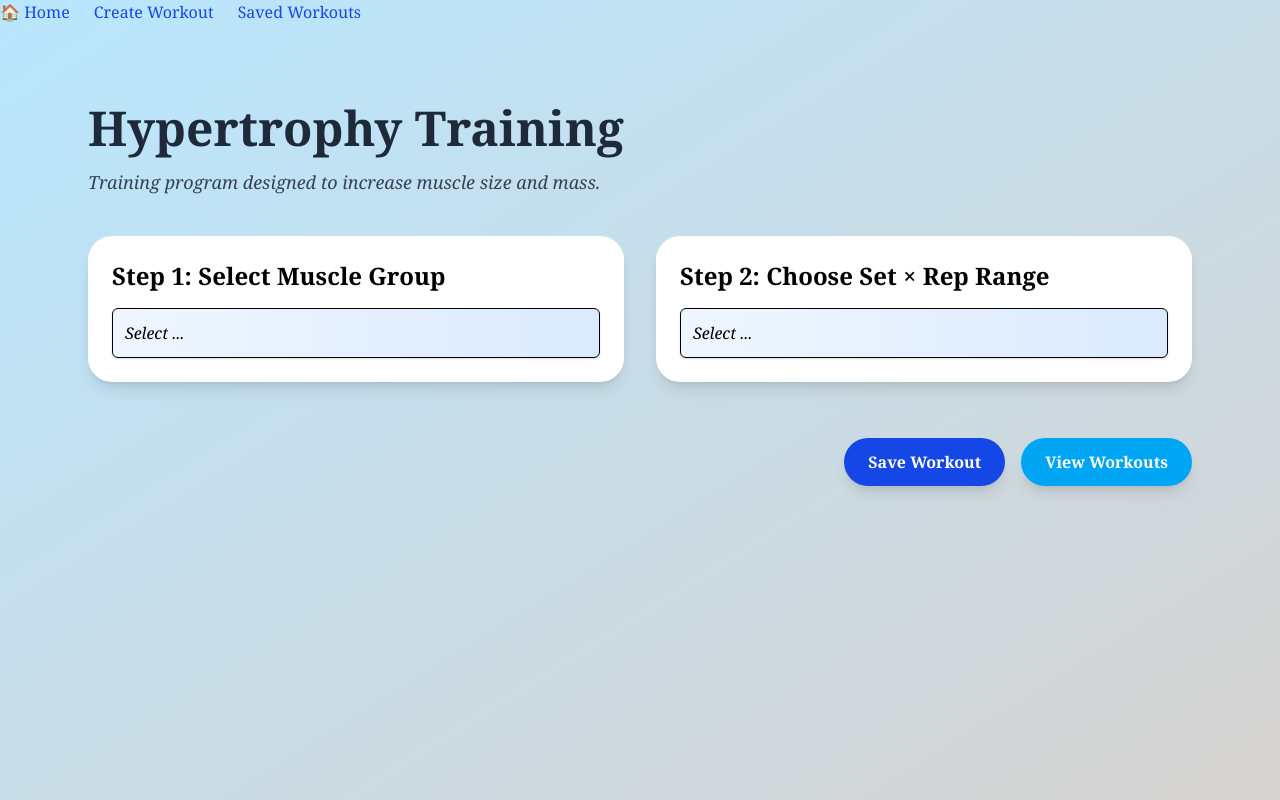
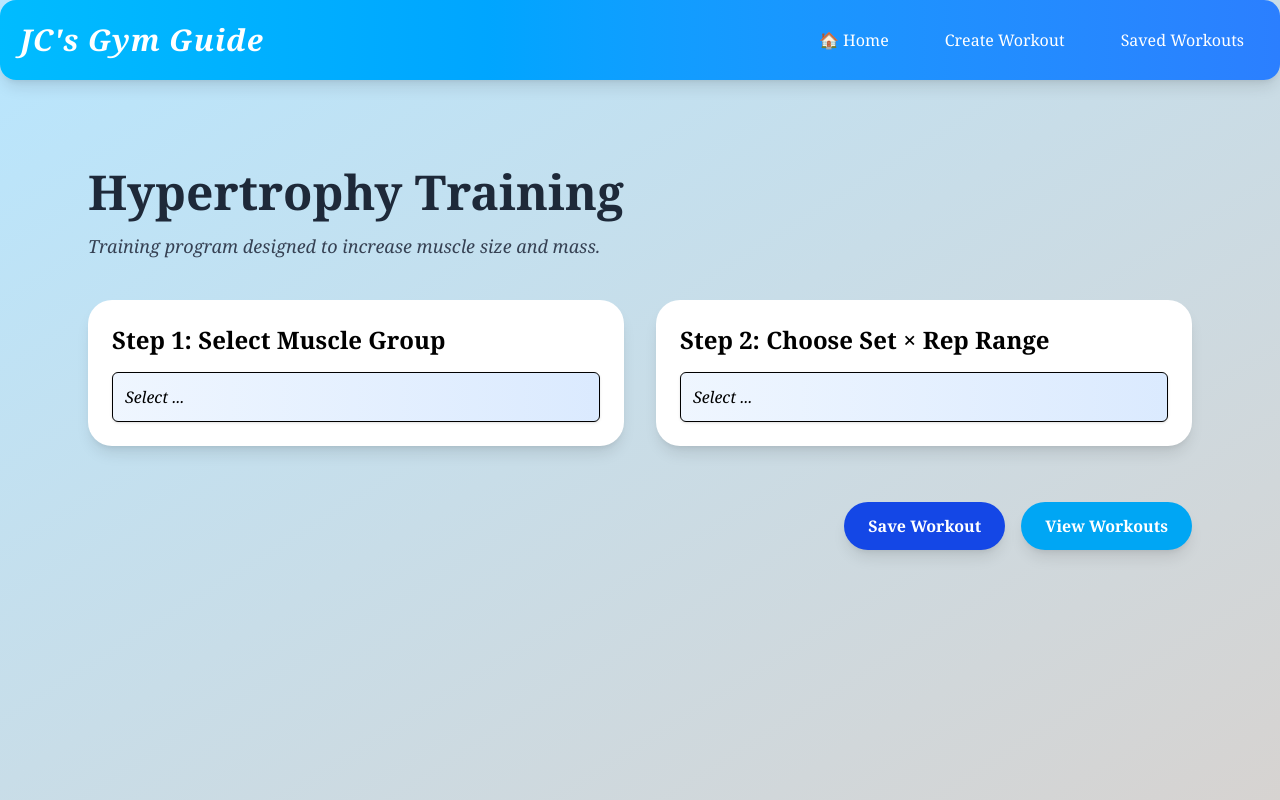
Before and after one commit to jchoi4497/Gym-Guide, a React (Vite) app: page /Hypertrophy in a window 1280 px wide. Built offline with nearby package versions, Linux system fonts and the light colour scheme.

Commit message:
changed styling on nav bar and made mobile friendly toggle

```diff
--- a/src/Navbar.js
+++ b/src/Navbar.js
@@ -1,13 +1,86 @@
+import { useState, useEffect, useRef } from "react";
 import { Link } from "react-router-dom";
 
 function Navbar() {
+  const [isOpen, setIsOpen] = useState(false);
+
+  const toggleMenu = () => setIsOpen(!isOpen);
+
+  const menuRef = useRef();
+
+  useEffect(() => {
+    const handleClickOutside = (event) => {
+      if (menuRef.current && !menuRef.current.contains(event.target)) {
+        setIsOpen(false);
+      }
+    };
+
+    document.addEventListener("mousedown", handleClickOutside);
+    return () => {
+      document.removeEventListener("mousedown", handleClickOutside);
+    };
+  }, []);
+
+  // Desktop Nav Link helper component
+  function NavLink({ to, label }) {
+    return (
+      <Link
+        to={to}
+        className="text-white font-medium hover:bg-white hover:text-blue-600 transition-all px-4 py-2 rounded-lg"
+      >
+        {label}
+      </Link>
+    );
+  }
+
+  // Mobile Nav Link helper component
+  function MobileLink({ to, label, toggleMenu }) {
+    return (
+      <Link
+        to={to}
+        onClick={toggleMenu}
+        className="block text-blue-700 font-semibold hover:bg-blue-50 rounded-lg px-3 py-2 transition"
+      >
+        {label}
+      </Link>
+    );
+  }
+
   return (
-    <div className="flex space-x-6 mb-6">
-      <Link to="/" className="text-blue-700 hover:underline font-medium">🏠 Home</Link>
-      <Link to="/Hypertrophy" className="text-blue-700 hover:underline font-medium">Create Workout</Link>
-      <Link to="/SavedWorkouts" className="text-blue-700 hover:underline font-medium">Saved Workouts</Link>
-    </div>
+    <nav className="flex items-center justify-between p-5 mb-8 rounded-2xl bg-gradient-to-r from-sky-400 to-blue-500 shadow-lg">
+      {/* Brand */}
+      <div className="text-3xl font-bold italic text-white tracking-wide">
+        JC's Gym Guide
+      </div>
+
+      {/* Desktop Nav */}
+      <div className="hidden md:flex space-x-6">
+        <NavLink to="/" label="🏠 Home" />
+        <NavLink to="/Hypertrophy" label="Create Workout" />
+        <NavLink to="/SavedWorkouts" label="Saved Workouts" />
+      </div>
+
+      {/* Mobile Toggle */}
+      <button
+        onClick={toggleMenu}
+        className="text-white text-3xl md:hidden focus:outline-none"
+      >
+        {isOpen ? "✕" : "☰"}
+      </button>
+
+      {/* Mobile Menu */}
+      {isOpen && (
+        <div
+          ref={menuRef}
+          className="absolute top-20 right-4 bg-white rounded-xl shadow-xl p-4 space-y-3 z-20 w-48 md:hidden">
+          <MobileLink to="/" label="🏠 Home" toggleMenu={toggleMenu} />
+          <MobileLink to="/Hypertrophy" label="Create Workout" toggleMenu={toggleMenu} />
+          <MobileLink to="/SavedWorkouts" label="Saved Workouts" toggleMenu={toggleMenu} />
+        </div>
+      )}
+    </nav>
   );
 }
 
+
 export default Navbar;
```
